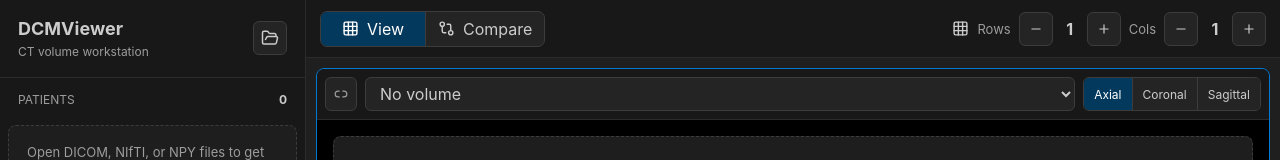
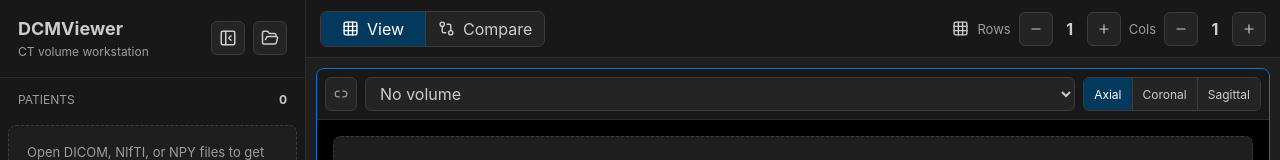
Before and after one commit to qqaazz0222/DCMViewer, a React (Vite) app: page / in a window 1280 px wide. Shown: the top 160 px of the page. Built offline with nearby package versions, Linux system fonts and the light colour scheme.

Commit message:
[Fixed] 축 동기화 및 정렬 수정

```diff
--- a/src/App.tsx
+++ b/src/App.tsx
@@ -6,6 +6,8 @@ import {
     Grid3X3,
     LoaderCircle,
     Minus,
+    PanelLeftClose,
+    PanelLeftOpen,
     Plus,
     Trash2,
 } from "lucide-react";
@@ -165,6 +167,7 @@ function App() {
     const [volumes, setVolumes] = useState<Volume[]>([]);
     const [loadErrors, setLoadErrors] = useState<string[]>([]);
     const [loadingMessage, setLoadingMessage] = useState<string | null>(null);
+    const [sidebarCollapsed, setSidebarCollapsed] = useState(false);
     const [rows, setRows] = useState(1);
     const [columns, setColumns] = useState(1);
     const [compareMode, setCompareMode] = useState(false);
@@ -364,9 +367,8 @@ function App() {
                 const shouldSyncLinkedControls =
                     currentViewport?.linked &&
                     nextViewport.linked &&
-                    controlsChanged &&
                     !volumeChanged &&
-                    !axisChanged;
+                    (controlsChanged || axisChanged);
 
                 if (!shouldSyncLinkedControls) {
                     return current.map((viewport) =>
@@ -384,10 +386,25 @@ function App() {
 
                     if (!targetViewport.linked) return targetViewport;
 
+                    const syncedViewport = {
+                        ...targetViewport,
+                        axis: nextViewport.axis,
+                    };
+
                     return {
-                        ...targetViewport,
-                        slice: linkedSliceForViewport(
-                            targetViewport,
+                        ...syncedViewport,
+                        slice: axisChanged
+                            ? sliceFromRatioForViewport(
+                                  syncedViewport,
+                                  sliceRatioForViewport(
+                                      nextViewport,
+                                      nextViewport.slice,
+                                      volumes,
+                                  ),
+                                  volumes,
+                              )
+                            : linkedSliceForViewport(
+                                  syncedViewport,
                                   nextViewport.slice,
                                   volumes,
                               ),
@@ -495,7 +512,11 @@ function App() {
     const activeVolumeCount = volumes.length;
 
     return (
-        <main className="appShell">
+        <main
+            className={
+                sidebarCollapsed ? "appShell sidebarCollapsed" : "appShell"
+            }
+        >
             <input
                 ref={fileInputRef}
                 className="hiddenInput"
@@ -512,10 +533,34 @@ function App() {
 
             <aside className="sidebar">
                 <div className="brandBlock">
-                    <div>
+                    <div className="brandBlockText">
                         <h1>DCMViewer</h1>
                         <p>CT volume workstation</p>
                     </div>
+                    <div className="brandActions">
+                        <button
+                            className="iconButton"
+                            type="button"
+                            onClick={() =>
+                                setSidebarCollapsed((current) => !current)
+                            }
+                            aria-label={
+                                sidebarCollapsed
+                                    ? "Expand sidebar"
+                                    : "Collapse sidebar"
+                            }
+                            title={
+                                sidebarCollapsed
+                                    ? "Expand sidebar"
+                                    : "Collapse sidebar"
+                            }
+                        >
+                            {sidebarCollapsed ? (
+                                <PanelLeftOpen size={18} />
+                            ) : (
+                                <PanelLeftClose size={18} />
+                            )}
+                        </button>
                         <button
                             className="iconButton"
                             type="button"
@@ -525,6 +570,7 @@ function App() {
                         >
                             <FolderOpen size={18} />
                         </button>
+                    </div>
                 </div>
 
                 <div className="treeHeader">
--- a/src/index.css
+++ b/src/index.css
@@ -102,6 +102,10 @@ input[type="number"]:focus {
     overflow: hidden;
 }
 
+.appShell.sidebarCollapsed {
+    grid-template-columns: 54px minmax(0, 1fr);
+}
+
 .hiddenInput {
     display: none;
 }
@@ -126,6 +130,29 @@ input[type="number"]:focus {
     gap: 14px;
     padding: 18px;
     border-bottom: 1px solid #2b2b2b;
+}
+
+.brandActions {
+    display: flex;
+    align-items: center;
+    gap: 8px;
+}
+
+.sidebarCollapsed .brandBlock {
+    flex-direction: column;
+    gap: 8px;
+    padding: 10px;
+}
+
+.sidebarCollapsed .brandBlockText,
+.sidebarCollapsed .treeHeader,
+.sidebarCollapsed .treePanel,
+.sidebarCollapsed .windowingPanel {
+    display: none;
+}
+
+.sidebarCollapsed .brandActions {
+    flex-direction: column;
 }
 
 .brandBlock h1 {
--- a/src/rendering.ts
+++ b/src/rendering.ts
@@ -83,12 +83,13 @@ export function renderSliceToCanvas(
 
     for (let row = 0; row < size.height; row += 1) {
         for (let column = 0; column < size.width; column += 1) {
+            const depthRow = volume.dimensions[2] - 1 - row;
             const value =
                 axis === "axial"
                     ? getVoxel(volume, column, row, slice)
                     : axis === "coronal"
-                      ? getVoxel(volume, column, slice, row)
-                      : getVoxel(volume, slice, column, row);
+                      ? getVoxel(volume, column, slice, depthRow)
+                      : getVoxel(volume, slice, column, depthRow);
             const clippedValue = Math.min(Math.max(value, low), high);
             const intensity = Math.round((clippedValue - low) * scale);
             const pixelIndex = (row * size.width + column) * 4;
```
Lines whose indentation alone changed are shown as unchanged.
